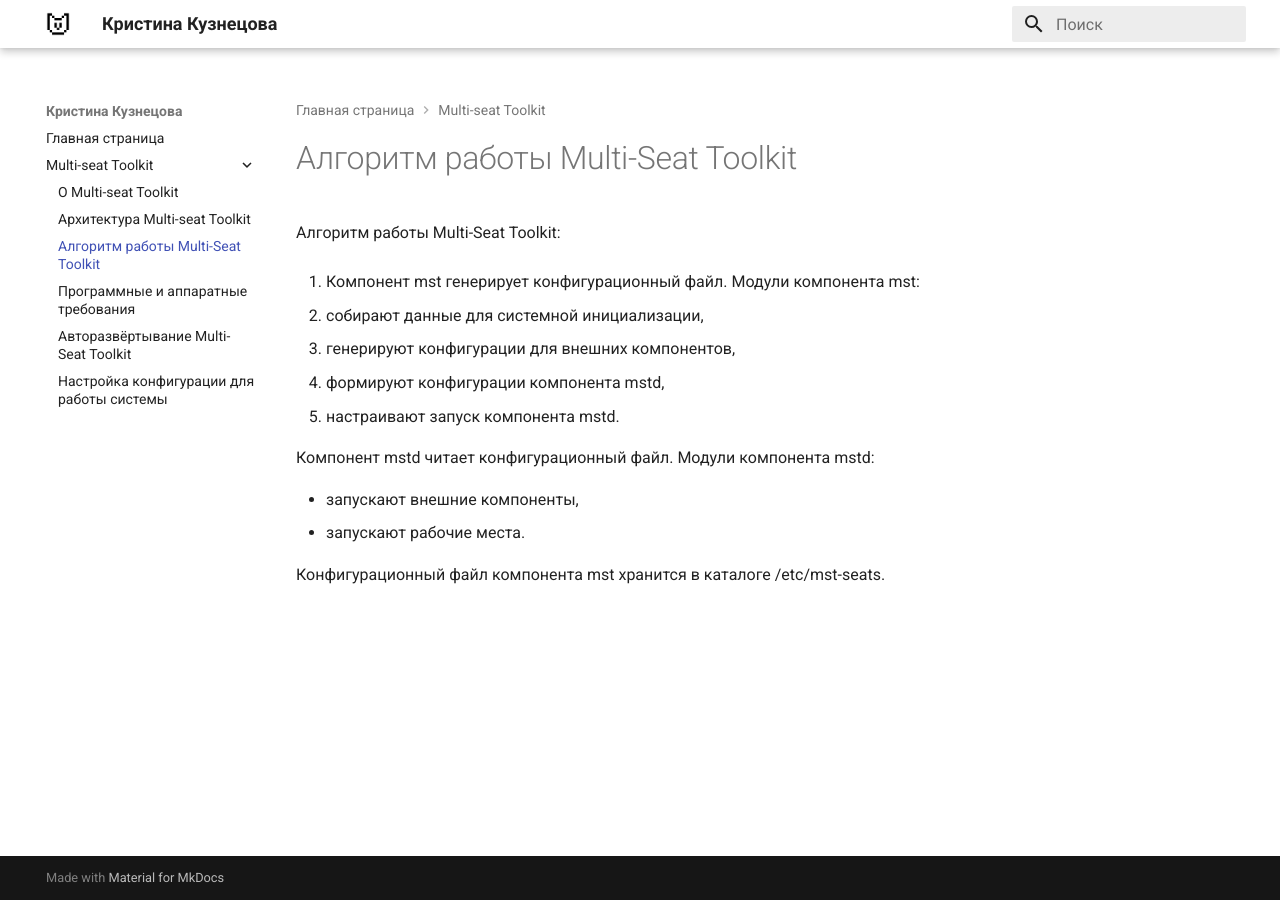
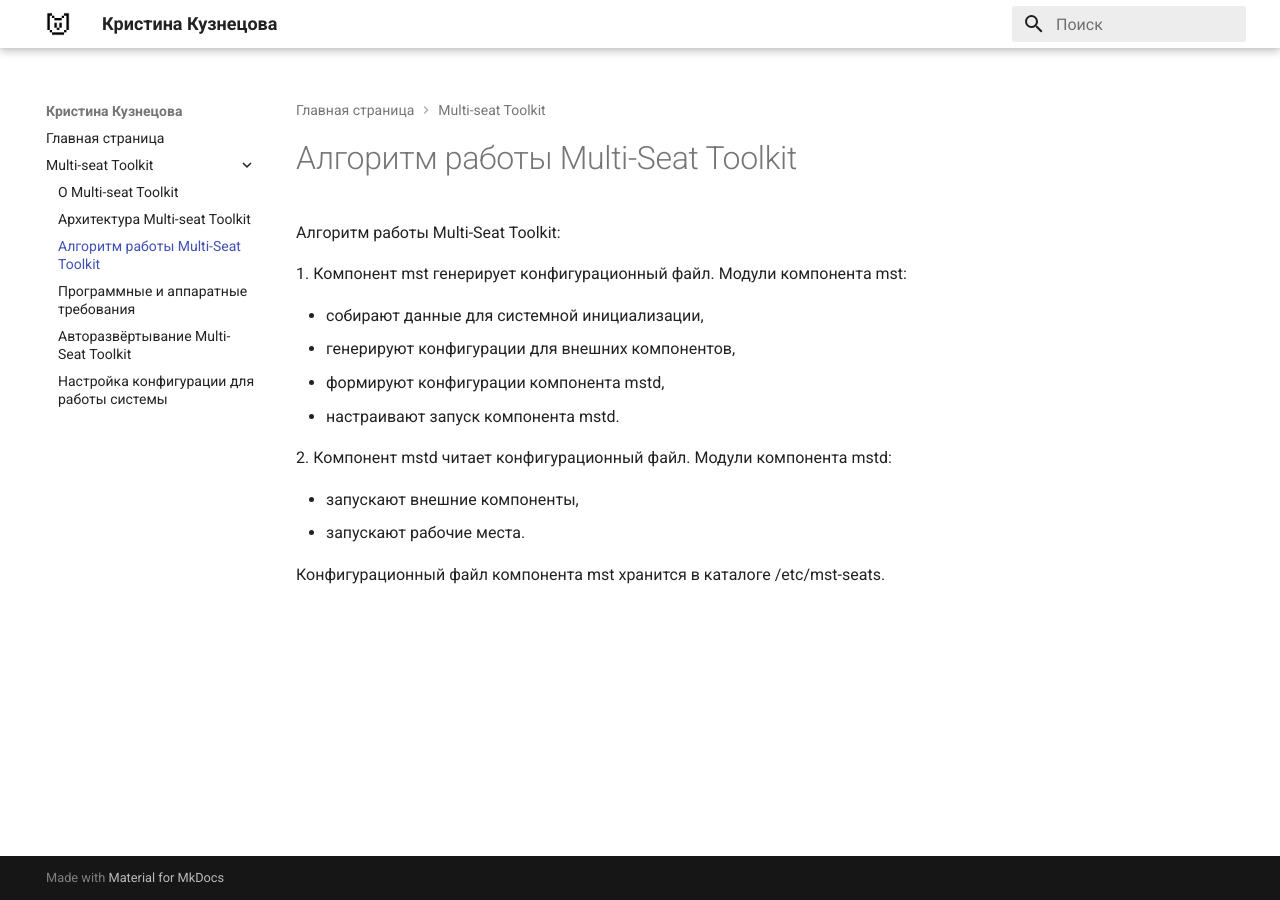
Before and after one commit to ChriKuz/Ch-Kuz, an MkDocs documentation site: the page built from docs/Multi-seat Toolkit/Алгоритм работы Multi-Seat Toolkit.md, in a window 1280 px wide. Built offline with MkDocs 1.6.1 and Material for MkDocs 9.7.7, drawn with Linux system fonts in a browser that asks for light colours.

Commit message:
поправила нумерацию

```diff
--- a/docs/Multi-seat Toolkit/Алгоритм работы Multi-Seat Toolkit.md
+++ b/docs/Multi-seat Toolkit/Алгоритм работы Multi-Seat Toolkit.md
@@ -2,7 +2,7 @@
 
 Алгоритм работы Multi-Seat Toolkit:
 
-1. Компонент mst генерирует конфигурационный файл. Модули компонента mst:
+1\. Компонент mst генерирует конфигурационный файл. Модули компонента mst:
 
 
 * собирают данные для системной инициализации,
@@ -10,7 +10,7 @@
 * формируют конфигурации компонента mstd,
 * настраивают запуск компонента mstd.
 
-Компонент mstd читает конфигурационный файл. Модули компонента mstd:
+2\. Компонент mstd читает конфигурационный файл. Модули компонента mstd:
 
 * запускают внешние компоненты,
 * запускают рабочие места.
```
